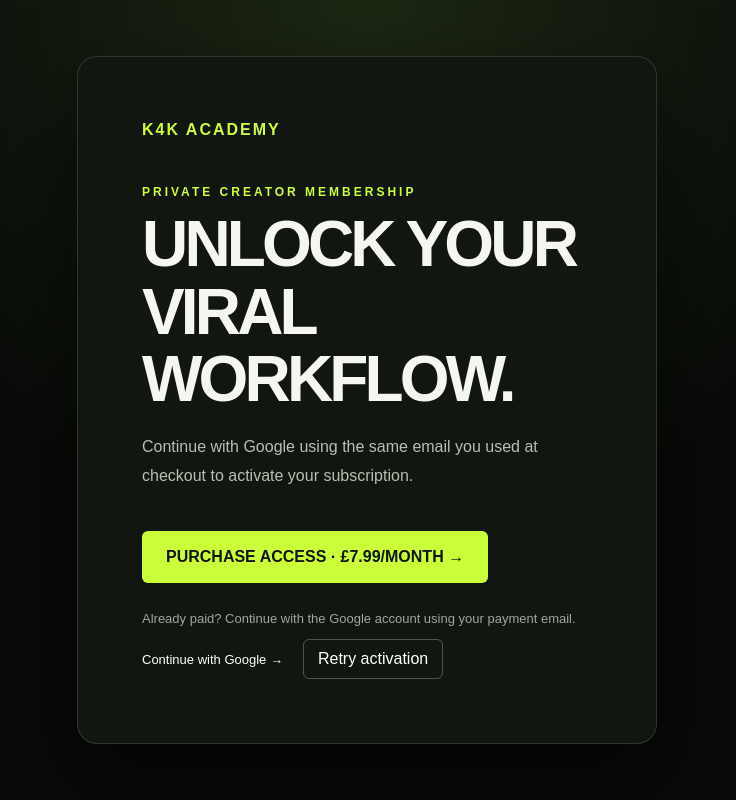
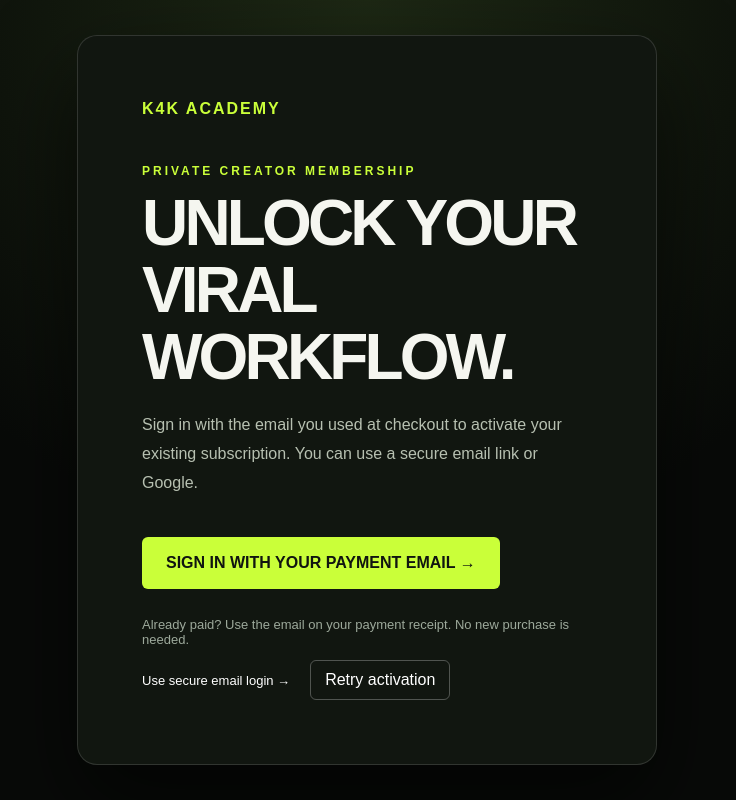
Before and after one commit to kreativestudios4k-lgtm/k4k-academy-v2, a Next.js app: page /membership-required in a window 1280 px wide. Shown: the whole page, without its empty margins (273-1009 px from the left). Built offline with nearby package versions, Linux system fonts and the light colour scheme; no server answers.

Commit message:
Guide existing paid members to email activation instead of repurchase

```diff
--- a/app/membership-required/page.js
+++ b/app/membership-required/page.js
@@ -29,10 +29,10 @@
  <p style={{color:'#caff39',fontSize:12,fontWeight:800,letterSpacing:3,marginTop:46}}>PRIVATE CREATOR MEMBERSHIP</p>
  <h1 style={{fontSize:'clamp(38px,7vw,64px)',lineHeight:1.05,letterSpacing:'-.06em',margin:'12px 0 20px'}}>UNLOCK YOUR<br/>VIRAL WORKFLOW.</h1>
  {state==='checking'?<p style={{lineHeight:1.8,color:'#b7c0b1'}} role='status'>Checking your verified subscription and activating member access…</p>:
- <><p style={{lineHeight:1.8,color:'#b7c0b1'}}>{state==='error'?'We could not verify your membership right now. Please try again or contact Academy support.':state==='sign-in'?'Continue with Google using the same email you used at checkout to activate your subscription.':'No active K4K Viral Workflow subscription is linked to this Google email. Purchase access below, or sign in with the Google email used at Stripe checkout. If you paid with another email, contact support.'}</p>
- <Link href='/#checkout' style={{display:'inline-block',marginTop:24,background:'#caff39',color:'#101510',padding:'17px 24px',fontWeight:900,borderRadius:6,textDecoration:'none'}}>PURCHASE ACCESS · £7.99/MONTH →</Link>
- <p style={{color:'#9da99b',fontSize:13,marginTop:28}}>Already paid? Continue with the Google account using your payment email.</p>
- <Link href='/login' style={{color:'#fff',fontSize:13}}>Continue with Google →</Link>
+ <><p style={{lineHeight:1.8,color:'#b7c0b1'}}>{state==='error'?'We could not verify your membership right now. Please try again or contact Academy support.':state==='sign-in'?'Sign in with the email you used at checkout to activate your existing subscription. You can use a secure email link or Google.':'No active subscription is linked to this signed-in email. If you already paid, sign in again using the exact email on your Stripe receipt. Do not pay again. Contact Academy support if the issue continues.'}</p>
+ <Link href='/login' style={{display:'inline-block',marginTop:24,background:'#caff39',color:'#101510',padding:'17px 24px',fontWeight:900,borderRadius:6,textDecoration:'none'}}>SIGN IN WITH YOUR PAYMENT EMAIL →</Link>
+ <p style={{color:'#9da99b',fontSize:13,marginTop:28}}>Already paid? Use the email on your payment receipt. No new purchase is needed.</p>
+ <Link href='/login' style={{color:'#fff',fontSize:13}}>Use secure email login →</Link>
  <button type='button' onClick={()=>window.location.reload()} style={{marginLeft:20,background:'transparent',border:'1px solid #ffffff44',borderRadius:6,color:'#fff',padding:'10px 14px',cursor:'pointer'}}>Retry activation</button>
  </>}
  </section></main>
```
